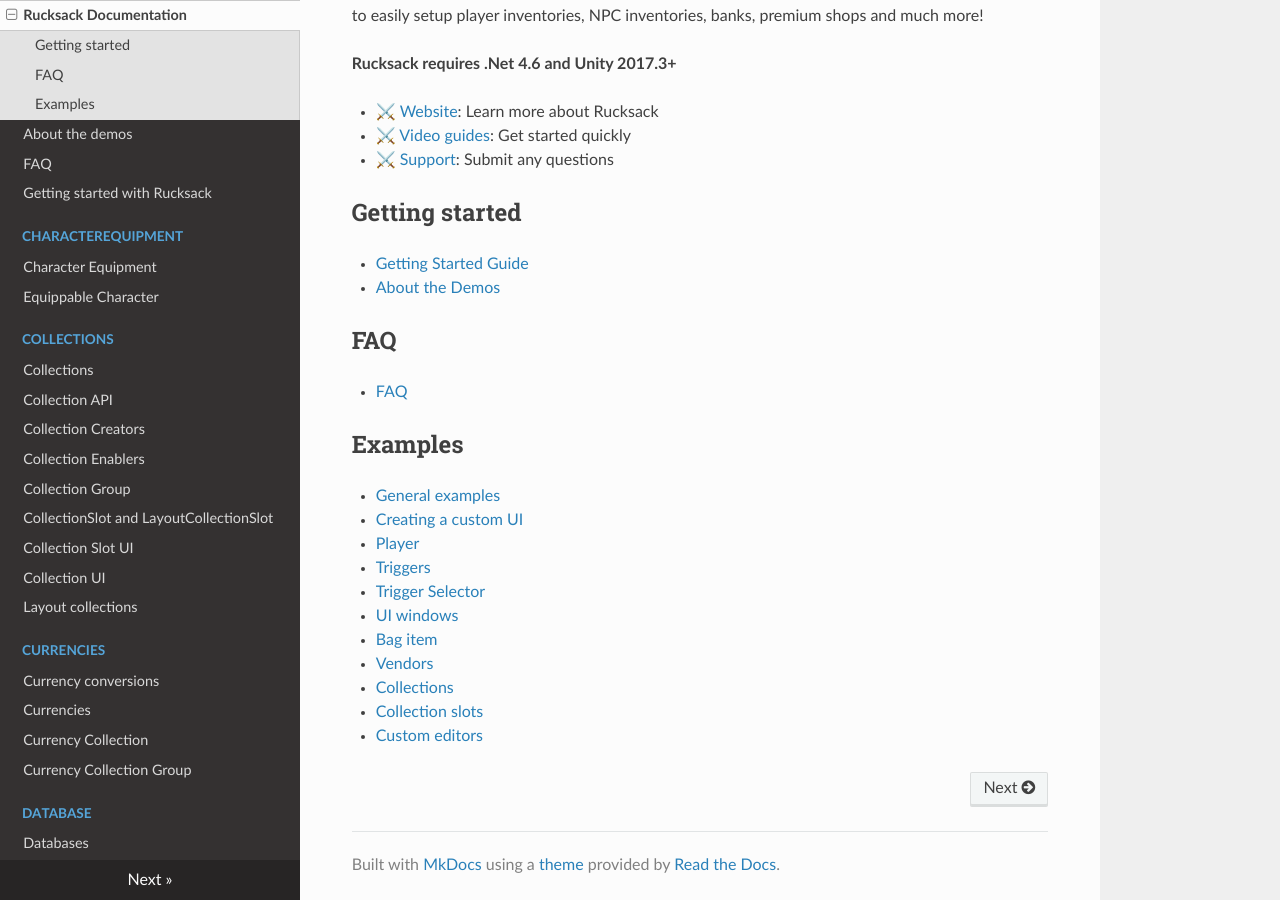
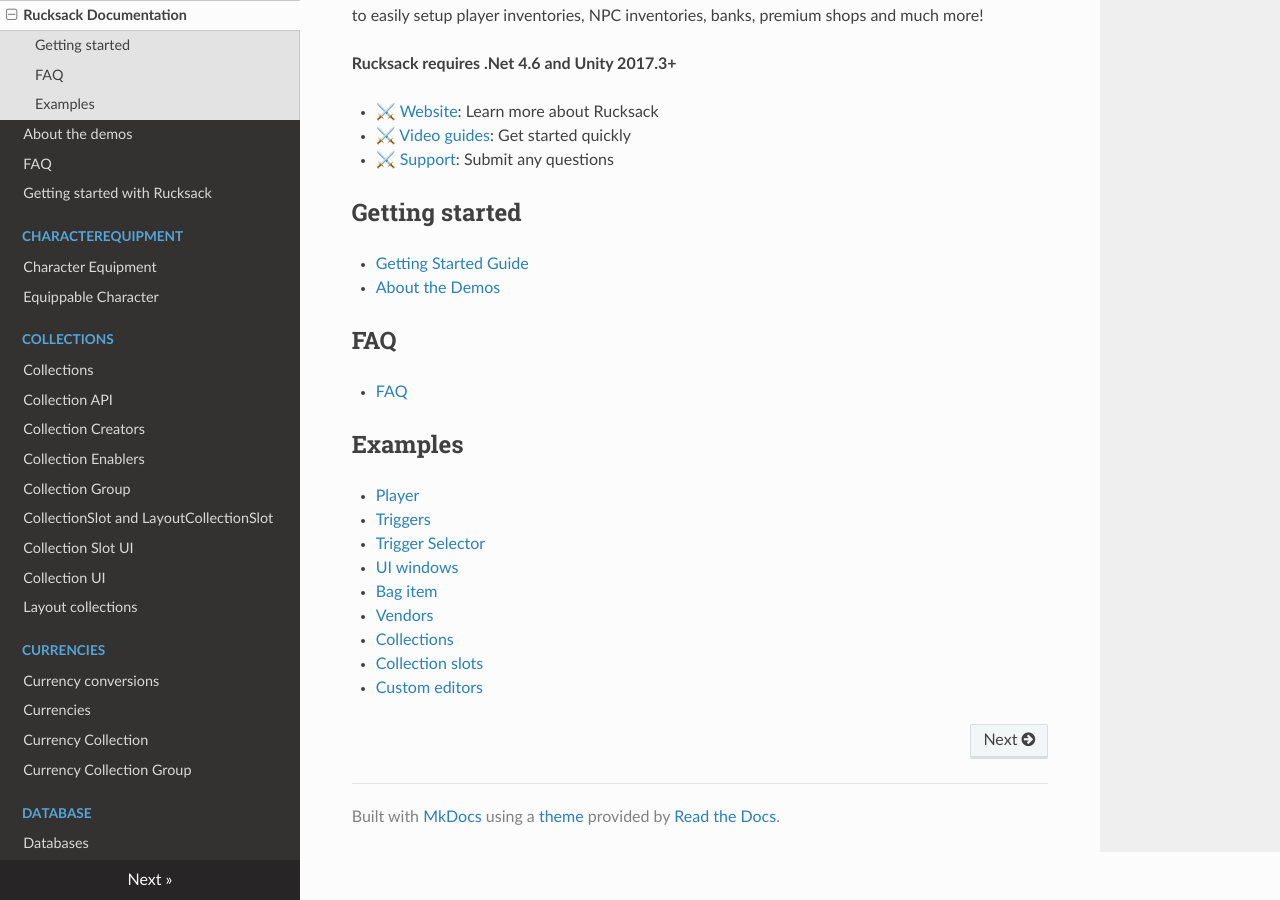
Before and after one commit to devdogio/RucksackDocs, an MkDocs documentation site: the page built from docs/index.md, in a window 1280 px wide and 900 px high, scrolled down 570 px. Built offline with MkDocs 1.6.1, drawn with Linux system fonts in a browser that asks for light colours; nearby versions of some CDN libraries.

Commit message:
Fixed links in index.md

```diff
--- a/docs/index.md
+++ b/docs/index.md
@@ -21,8 +21,6 @@
 
 ## Examples
 
-- [General examples](Examples/GeneralExamples.md)
-- [Creating a custom UI](General/CreatingCustomUI.md)
 - [Player](General/Player.md)
 - [Triggers](General/Triggers.md)
 - [Trigger Selector](General/TriggerSelector.md)
```
